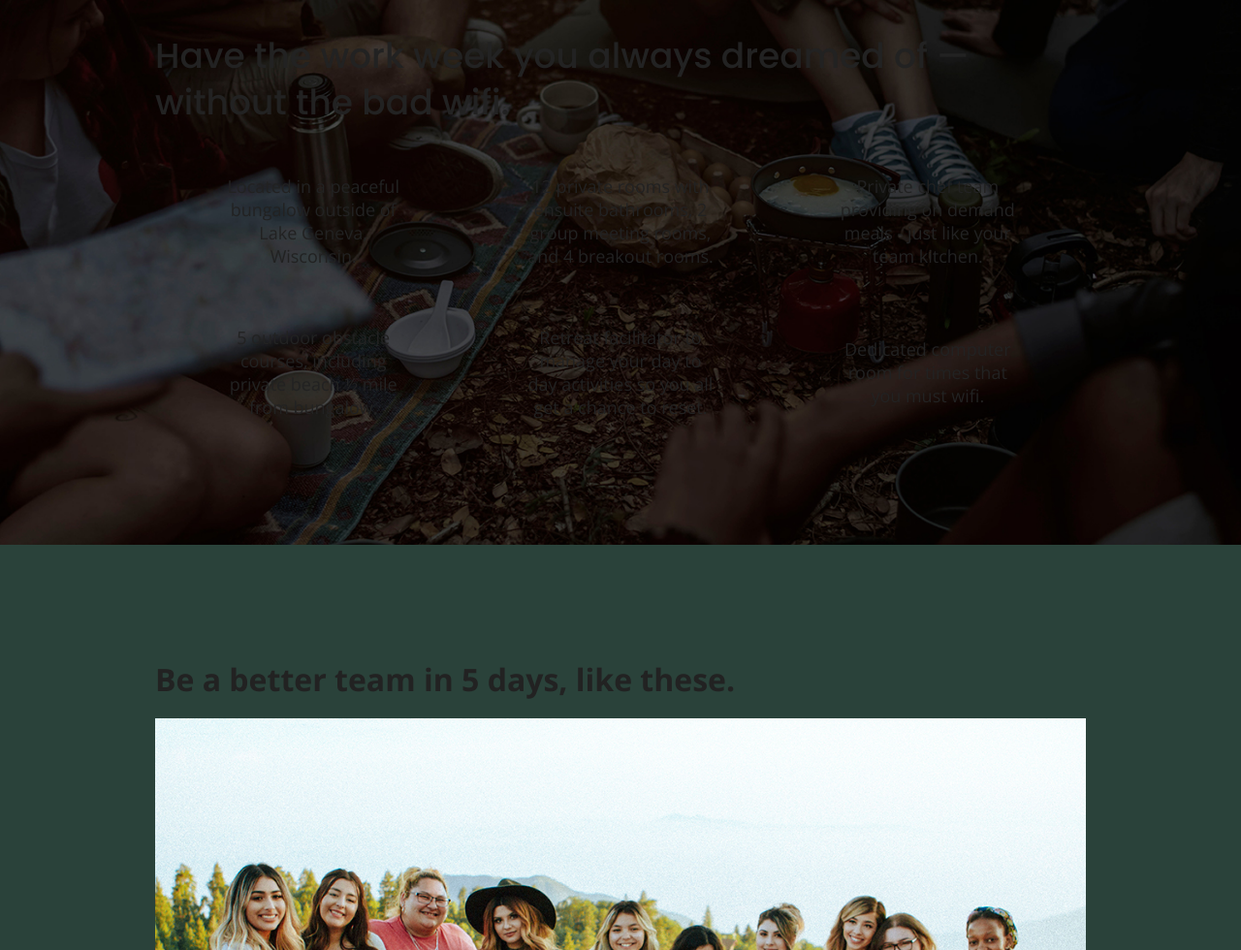
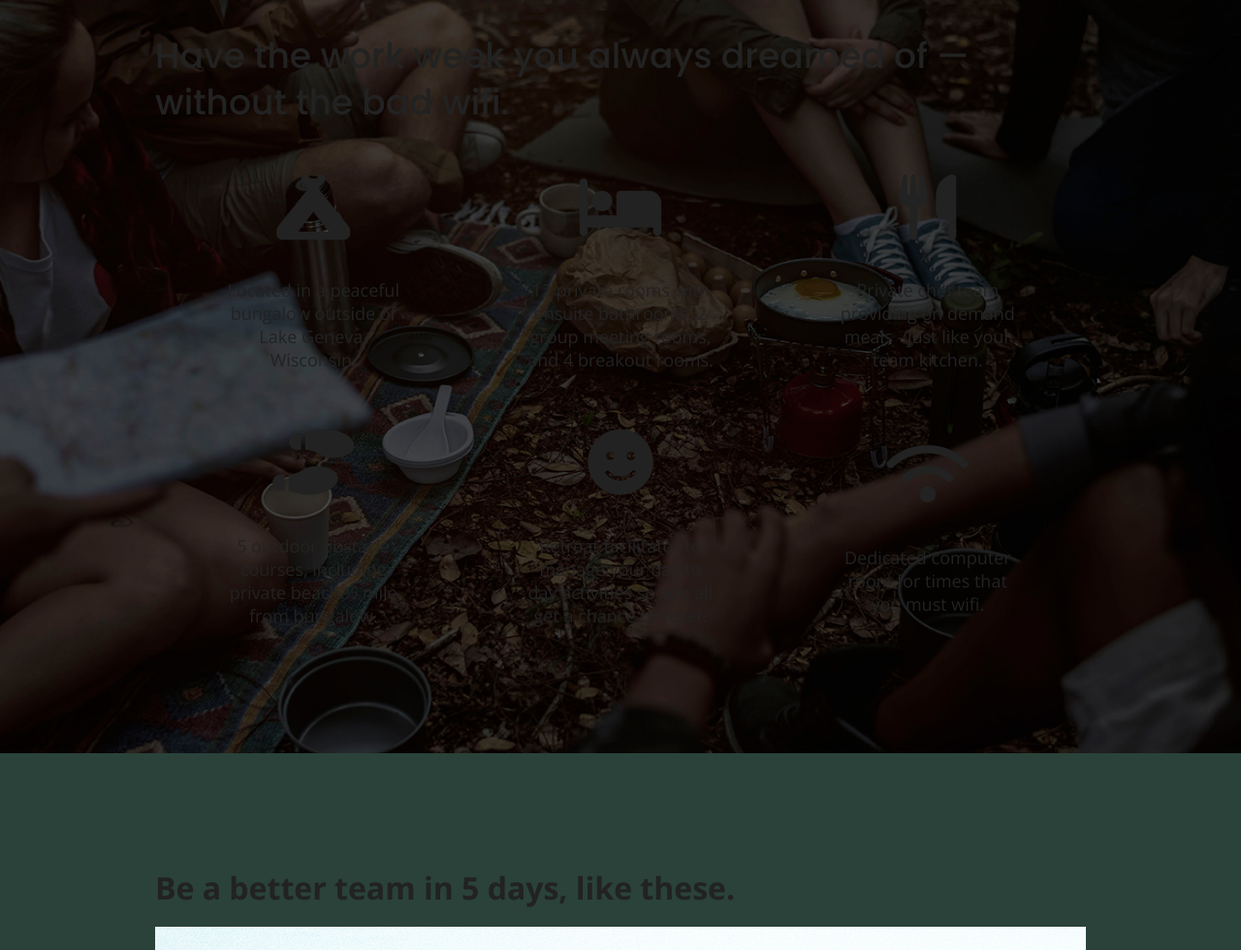
Before and after one commit to kelliemccallister/unplugged-retreat-responsive, a website built with Parcel: page index.html in a window 1280 px wide. Shown: the part 1095-2075 px from the top of the page at 97% size. Built offline with nearby package versions, Linux system fonts and the light colour scheme.

Commit message:
added icons

```diff
--- a/css/main.css
+++ b/css/main.css
@@ -316,6 +316,11 @@ input[type="button"] {
   justify-content: center;
   align-items: center;
   flex-flow: row wrap;
+}
+
+.features i {
+  font-size: 3.75em;
+  margin-bottom: 40px;
 }
 
 .features p {
--- a/index.html
+++ b/index.html
@@ -25,6 +25,12 @@
       href="https://fonts.googleapis.com/css?family=Open+Sans:400,700|Poppins:500,700"
       rel="stylesheet"
     />
+
+    <!-- Font Awesome -->
+    <script
+      src="https://kit.fontawesome.com/50f432b484.js"
+      crossorigin="anonymous"
+    ></script>
   </head>
 
   <body>
@@ -86,42 +92,42 @@
           </h2>
           <div class="features-items">
             <article>
-              <p class="fontawesome-icon"></p>
+              <p class="fontawesome-icon"><i class="fas fa-campground"></i></p>
               <p class="features-item-description">
                 Located in a peaceful bungalow outside of Lake Geneva,
                 Wisconsin.
               </p>
             </article>
             <article>
-              <p class="fontawesome-icon"></p>
+              <p class="fontawesome-icon"><i class="fas fa-bed"></i></p>
               <p class="features-item-description">
                 12 private rooms with ensuite bathrooms, 2 group meeting rooms,
                 and 4 breakout rooms.
               </p>
             </article>
             <article>
-              <p class="fontawesome-icon"></p>
+              <p class="fontawesome-icon"><i class="fas fa-utensils"></i></p>
               <p class="features-item-description">
                 Private chef team providing on demand meals - just like your
                 team kitchen.
               </p>
             </article>
             <article>
-              <p class="fontawesome-icon"></p>
+              <p class="fontawesome-icon"><i class="fas fa-shoe-prints"></i></p>
               <p class="features-item-description">
                 5 outdoor obstacle courses, including private beach ½ mile from
                 bungalow.
               </p>
             </article>
             <article>
-              <p class="fontawesome-icon"></p>
+              <p class="fontawesome-icon"><i class="fas fa-smile"></i></p>
               <p class="features-item-description">
                 Retreat facilitator to manage your day to day activities so you
                 all get a chance to reset.
               </p>
             </article>
             <article>
-              <p class="fontawesome-icon"></p>
+              <p class="fontawesome-icon"><i class="fas fa-wifi"></i></p>
               <p class="features-item-description">
                 Dedicated computer room for times that you must wifi.
               </p>
```
Also changed, not shown: about/index.html (+6 -0 lines), faq/index.html (+6 -0 lines).
